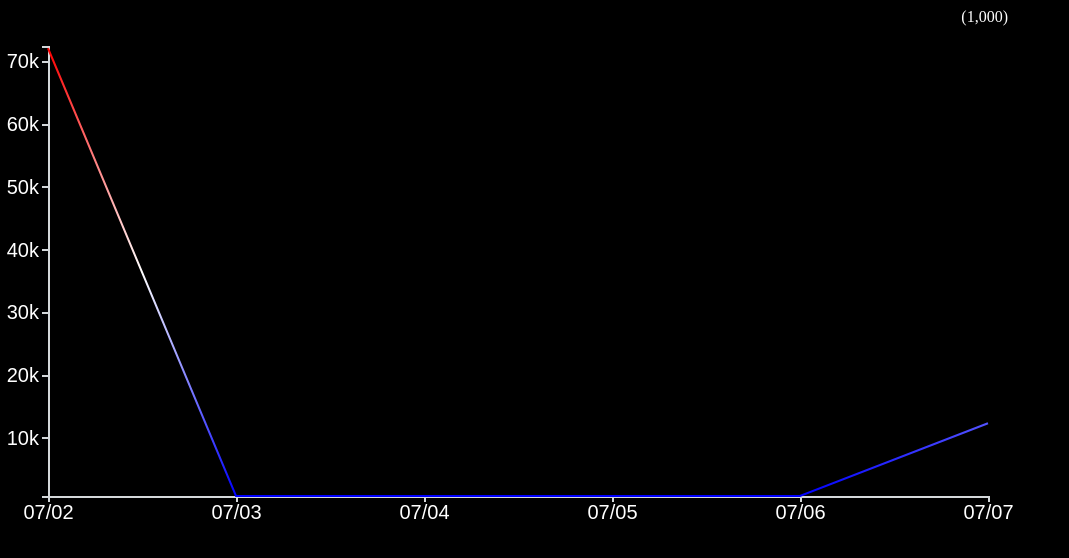
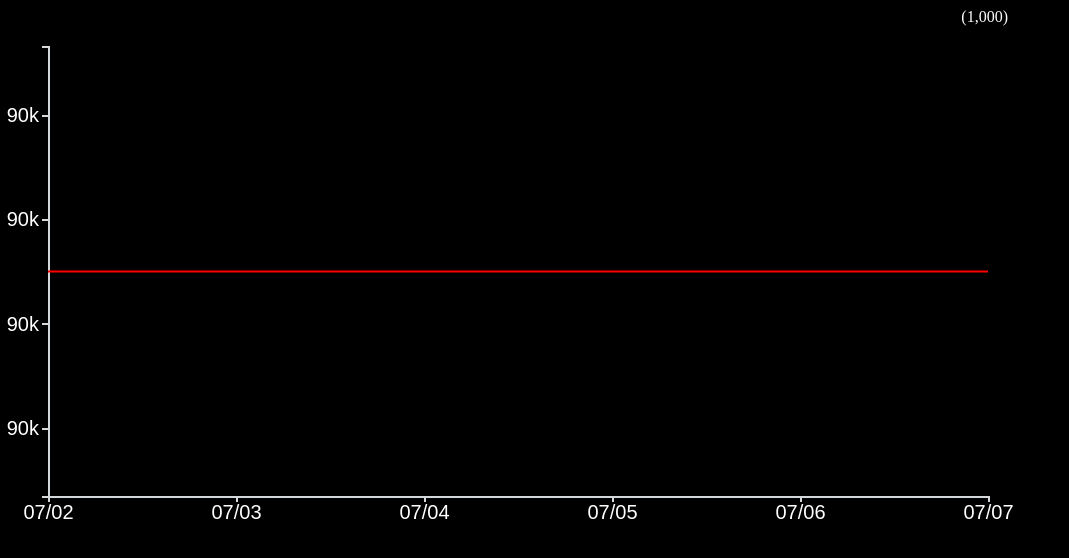
Before and after one commit to oinochoe/d3-line-graph, a plain HTML site: page index.html in a window 1280 px wide. Shown: the whole page, without its empty margins (0-1069 px from the left). Drawn offline with Linux system fonts and the light colour scheme.

Commit message:
ios7 test

```diff
--- a/graph.js
+++ b/graph.js
@@ -62,7 +62,7 @@ var drawgraph = (function(priceData) {
 
     // Add designing and drawing
     g.append("g").attr("class", "axis axis--x").attr("transform", "translate(0," + height + ")").call(d3.axisBottom(x).ticks(5).tickFormat(d3.timeFormat("%m/%d")));
-    g.append("g").attr("class", "axis axis--y").call(d3.axisLeft(y).tickFormat(d3.format(",.1s")));
+    g.append("g").attr("class", "axis axis--y").call(d3.axisLeft(y).ticks(3).tickFormat(d3.format(",.1s")));
 
     // d3 label per unit
     var lasttext;
--- a/index.html
+++ b/index.html
@@ -22,22 +22,22 @@
         window.addEventListener('load', function(){
             var priceData = [{
                 "days": "2019-07-02",
-                "value": 72123
+                "value": 86500
                 }, {
                 "days": "2019-07-03",
-                "value": 720
+                "value": 86500
                 }, {
                 "days": "2019-07-04",
-                "value": 720
+                "value": 86500
                 }, {
                 "days": "2019-07-05",
-                "value": 720
+                "value": 86500
                 }, {
                 "days": "2019-07-06",
-                "value": 720
+                "value": 86500
                 }, {
                 "days": "2019-07-07",
-                "value": 12320
+                "value": 86500
             }] ;
             drawgraph(priceData);
         });
```
